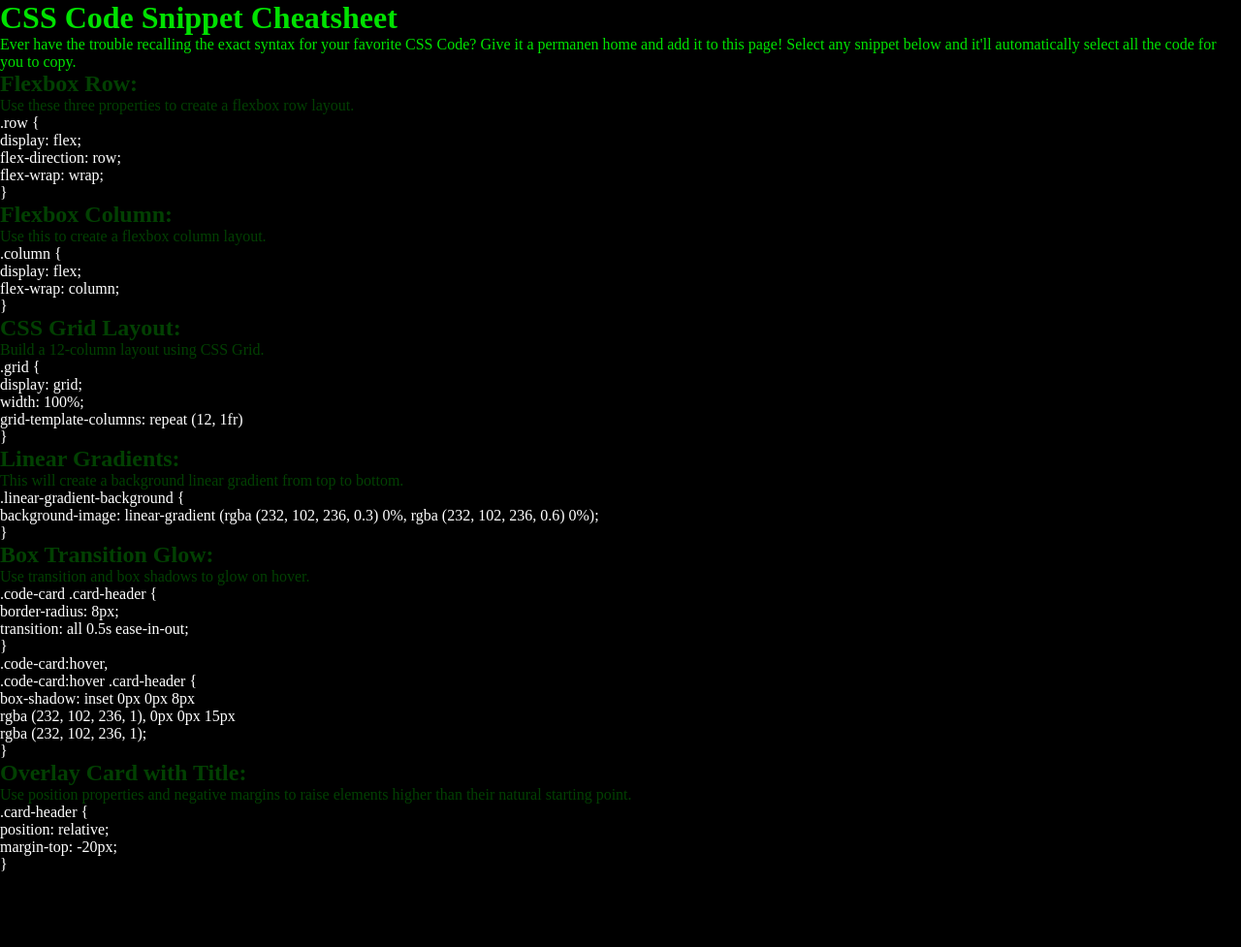
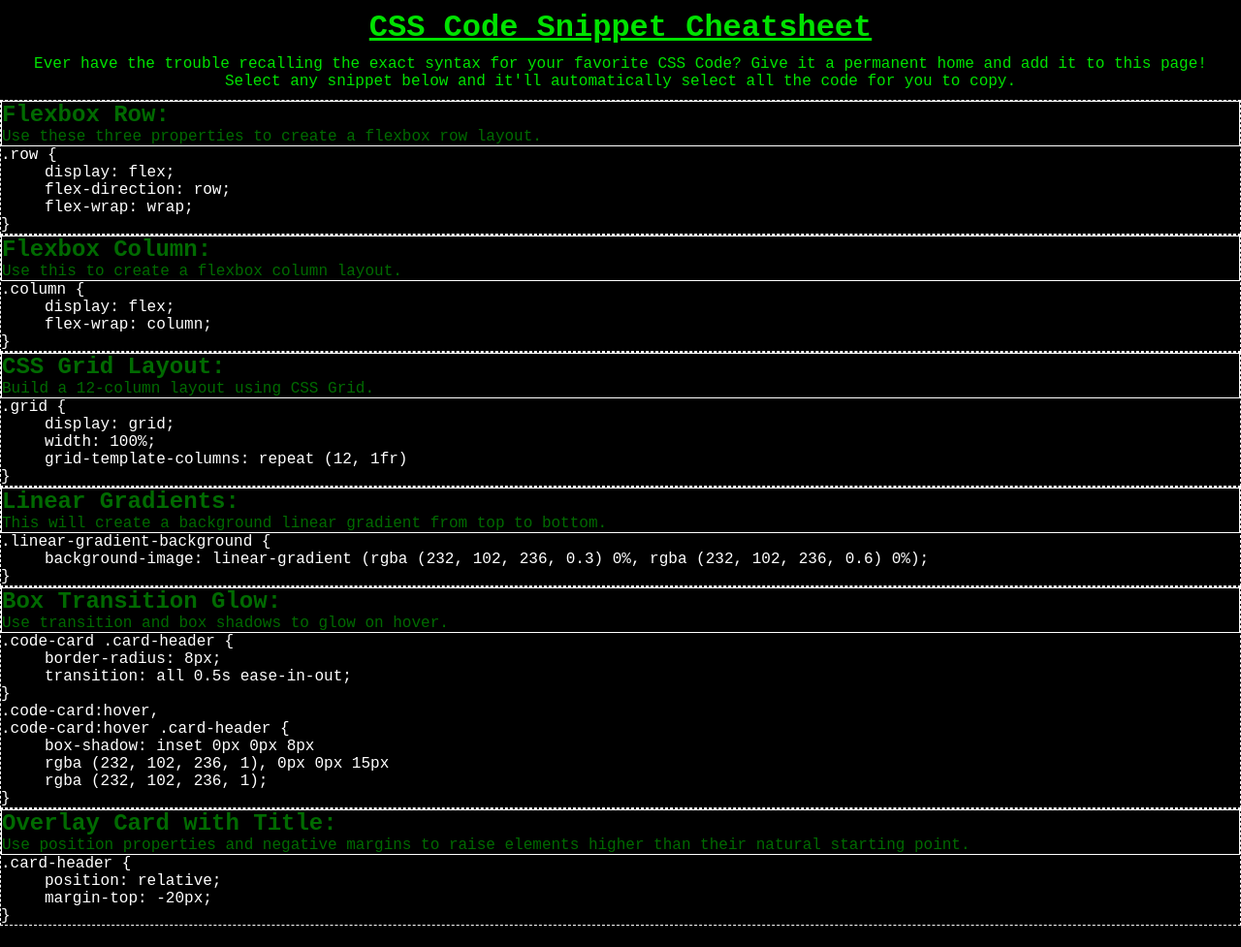
Before and after one commit to julianbenchimol/module2-MiniProject, a plain HTML site: page index.html in a window 1280 px wide. Shown: the whole page at 97% size. Before the commit the page ends 923 px from the top, so only its background shows below. Drawn offline with Linux system fonts and the light colour scheme.

Commit message:
started styling

```diff
--- a/assets/style.css
+++ b/assets/style.css
@@ -1,6 +1,6 @@
 :root{
     --headerColor: #00e200;
-    --cardHeaderColor: hsl(120, 94%, 13%);
+    --cardHeaderColor: hsl(120, 98%, 21%);
     --backgroundColor: #000;
     --textColor: #fff;
     --cardHeaderBorder: 1px solid #fff;
@@ -11,16 +11,38 @@
 *{
     margin: 0;
     padding: 0;
+    font-family: 'Courier New', Courier, monospace;
     background-color: var(--backgroundColor);
 }
-
-header{
+#main-header h1{
+    text-decoration: underline;
+    padding-bottom: 10px;
+}
+#main-header{
+    display: flex;
+    flex-direction: column;
+    flex-wrap: wrap;
+    padding: 10px 25px;
     color: var(--headerColor);
+    text-align: center;
 }
-.code-snippets{
+#indent{
+    margin-left: 45px;
+}
+.grid {
+    display: grid;
+    width: 100%;
+    grid-template-columns: repeat(12, 1fr);
+}
+.card{
+    border: var(--cardBorder);
+}
+.card header {
+    color: var(--cardHeaderColor);
+    border: var(--cardHeaderBorder)
+}
+#code-snippets{
+    display: flex;
+    flex-direction: column;
     color: var(--textColor);
 }
-
-.card header {
-    color: var(--cardHeaderColor);
-}
--- a/index.html
+++ b/index.html
@@ -10,12 +10,12 @@
 <body>
 
 </body>
-    <header>
+    <header id = "main-header">
         <h1>CSS Code Snippet Cheatsheet</h1>
-        <p>Ever have the trouble recalling the exact syntax for your favorite CSS Code? Give it a permanen home and add it to this page! Select any snippet below and it'll automatically select all the code for you to copy.</p>
+        <p>Ever have the trouble recalling the exact syntax for your favorite CSS Code? Give it a permanent home and add it to this page! Select any snippet below and it'll automatically select all the code for you to copy.</p>
     </header>
 
-    <section class = "code-snippets">
+    <section class = "grid" id = "code-snippets">
 
         <section class = "card" id = "flex-row">
             <header>
```
